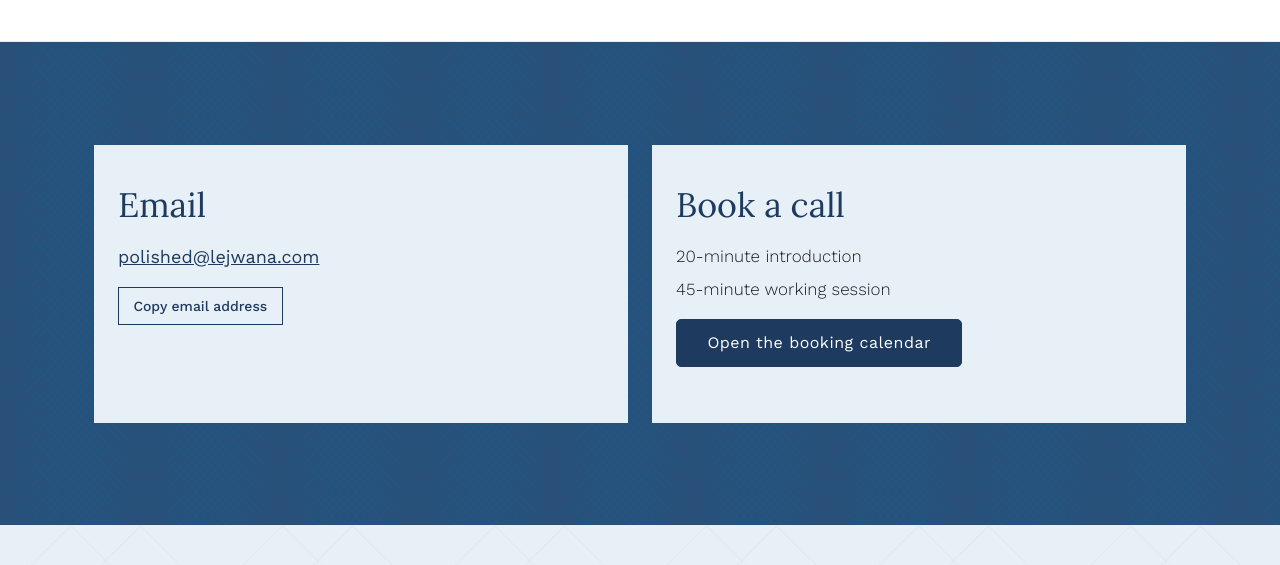
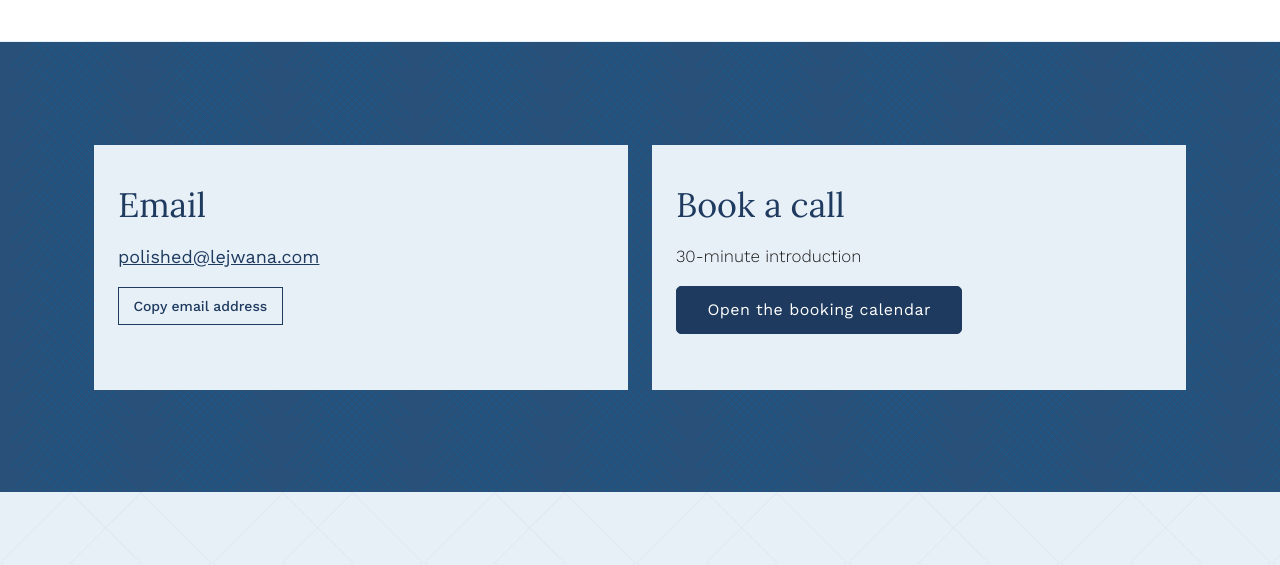
Before and after one commit to buildwithmbo/lejwana, a WordPress theme: template wp/theme/lejwana/page-contact.php in a window 1280 px wide. Shown: the part 318-883 px from the top of the page. Run offline with PHP 8.4 and a stand-in for WordPress, Linux system fonts and the light colour scheme; the site name, menu and one post (Sample post) are stand-ins, and other content is empty.

Commit message:
Offer a single 30-minute introduction call via Cal.com
Replace the 20- and 45-minute options with one 30-minute introduction,
point the embed at the real lejwana/30min event, and update the meta
descriptions to match.

Co-Authored-By: Claude Sonnet 5.5 <noreply@anthropic.com>

```diff
--- a/wp/theme/lejwana/page-contact.php
+++ b/wp/theme/lejwana/page-contact.php
@@ -1,7 +1,7 @@
 <?php
 lejwana_set_page_meta(
   'Contact | Reach Lejwana | polished@lejwana.com',
-  'Email polished@lejwana.com, book a 20-minute introduction or 45-minute working session, or send a trade enquiry. We reply within one working day.'
+  'Email polished@lejwana.com, book a 30-minute introduction, or send a trade enquiry. We reply within one working day.'
 );
 get_header();
 ?>
@@ -28,12 +28,10 @@ get_header();
         <div class="channel">
           <h2 class="channel__title">Book a call</h2>
           <ul class="channel__durations">
-            <li>20-minute introduction</li>
-            <li>45-minute working session</li>
+            <li>30-minute introduction</li>
           </ul>
-          <!-- Cal.com loads on request so the page stays fast.
-               [CONFIRM: Cal.com booking link — placeholder "lejwana/intro" used] -->
-          <button class="button" type="button" data-cal-link="lejwana/intro" data-cal-target="#cal-container">Open the booking calendar</button>
+          <!-- Cal.com loads on request so the page stays fast. -->
+          <button class="button" type="button" data-cal-link="lejwana/30min" data-cal-target="#cal-container">Open the booking calendar</button>
           <div class="cal-embed" id="cal-container"></div>
         </div>
       </div>
```
Also changed, not shown: contact.html (+5 -7 lines).
